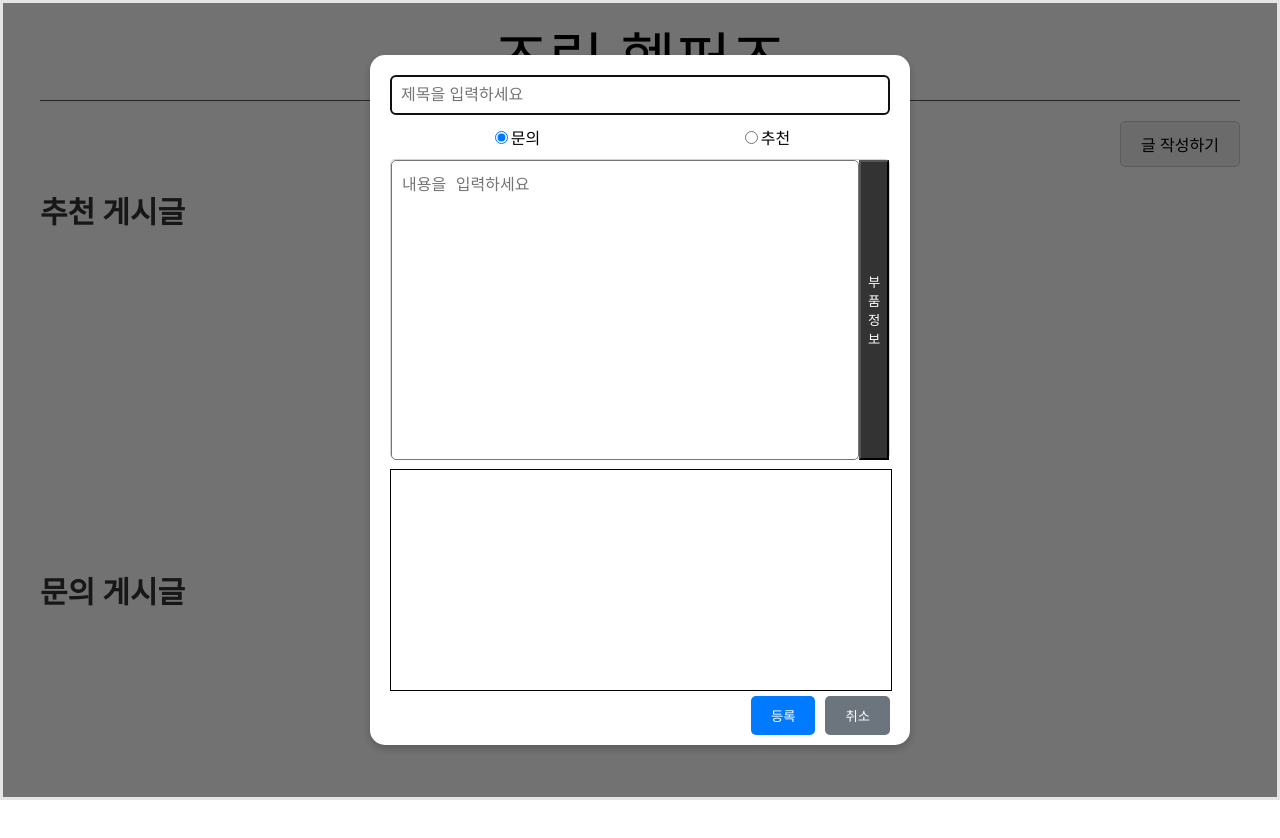
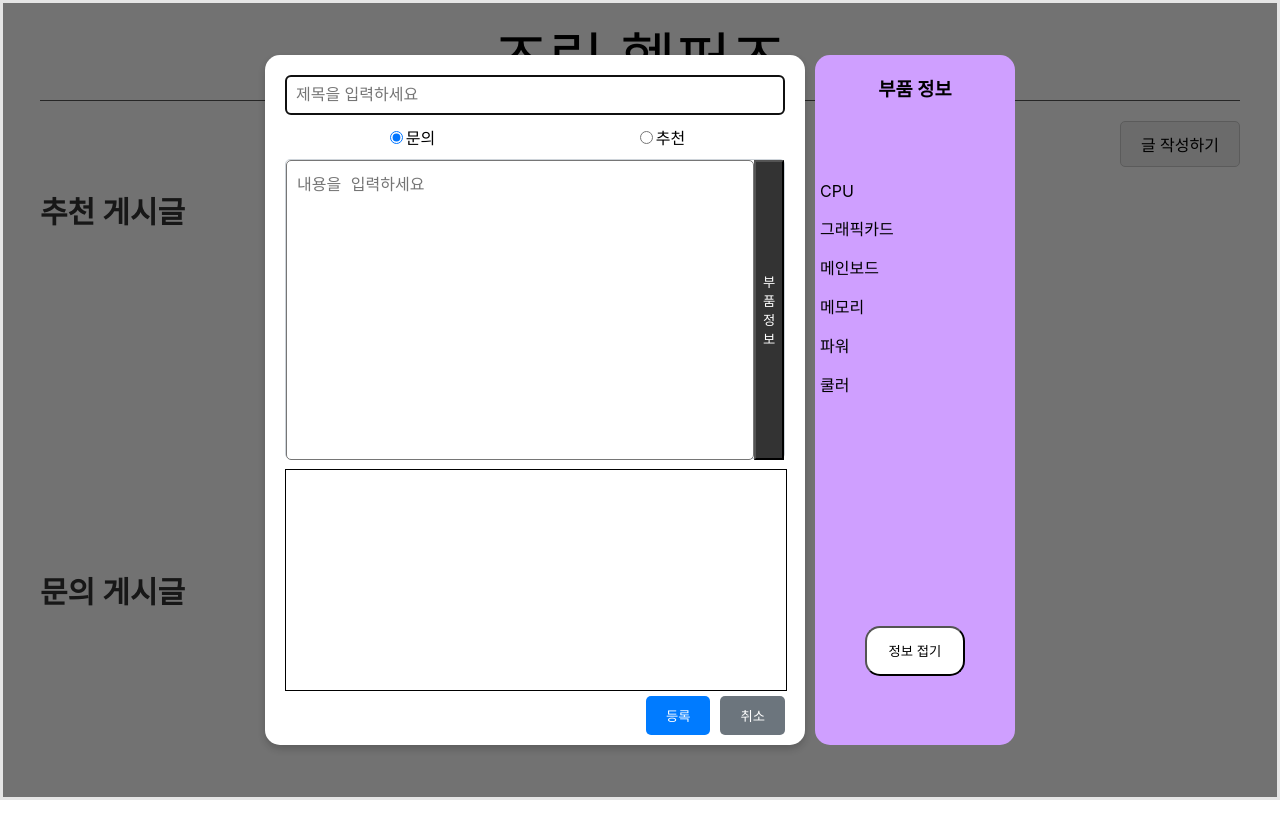
Before and after one commit to 1soo/ComposeHelpers, a React (Create React App) app: page / in a window 1280 px wide. Both pictures are taken after a click on the button "글 작성하기". Shown: the top 838 px of the page. Built offline with nearby package versions, Linux system fonts and the light colour scheme; the HTML template or start-up script is replaced by a standard one.

Commit message:
부품 정보 창 수정

```diff
--- a/src/Post/PostModal.js
+++ b/src/Post/PostModal.js
@@ -1,7 +1,7 @@
 import React, { useState, useEffect, useRef } from "react";
 import styles from "./styles";
 
-function PostModal(props){
+function PostModal(props) {
     // 수정 중인지 여부
     const [EditProcess, setEditProcess] = useState(false);
     // 게시글 아이템 데이터
@@ -20,7 +20,7 @@ function PostModal(props){
     const modalRef = useRef();
 
     // 컴포넌트 생성시 값들 초기화
-    useEffect(()=>{
+    useEffect(() => {
         modalRef.current.showModal();
         // 아이템 클릭 시
         if (props.item) {
@@ -119,12 +119,12 @@ function PostModal(props){
     }
 
     // 부품 정보 열기 버튼 핸들러
-    function PartOpenHandler(event){
+    function PartOpenHandler(event) {
         setPartsOn(true);
     }
 
     // 부품 정보 닫기 버튼 핸들러
-    function PartCloseHandler(event){
+    function PartCloseHandler(event) {
         setPartsOn(false);
     }
 
@@ -162,29 +162,94 @@ function PostModal(props){
             <h3>부품 정보</h3>
 
             <div className="partsList" style={styles.partsList}>
+                <div className="partsBox" style={styles.partsBox}>
+                    <label style={styles.partsLabel}>
+                        <span style={styles.partsTitle}>CPU</span>
+                        <input type="text" style={styles.partsText} />
+                    </label>
+                </div>
 
-                    <button style={styles.partBtn}>CPU</button>
+                <div className="partsBox" style={styles.partsBox}>
+                    <label style={styles.partsLabel}>
+                        <span style={styles.partsTitle}>그래픽카드</span>
+                        <input type="text" style={styles.partsText} />
+                    </label>
+                </div>
 
+                <div className="partsBox" style={styles.partsBox}>
+                    <label style={styles.partsLabel}>
+                        <span style={styles.partsTitle}>메인보드</span>
+                        <input type="text" style={styles.partsText} />
+                    </label>
+                </div>
 
+                <div className="partsBox" style={styles.partsBox}>
+                    <label style={styles.partsLabel}>
+                        <span style={styles.partsTitle}>메모리</span>
+                        <input type="text" style={styles.partsText} />
+                    </label >
+                </div>
 
-                    <button style={styles.partBtn}>그래픽카드</button>
+                <div className="partsBox" style={styles.partsBox}>
+                    <label style={styles.partsLabel}>
+                        <span style={styles.partsTitle}>파워</span>
+                        <input type="text" style={styles.partsText} />
+                    </label>
+                </div>
 
+                <div className="partsBox" style={styles.partsBox}>
+                    <label style={styles.partsLabel}>
+                        <span style={styles.partsTitle}>쿨러</span>
+                        <input type="text" style={styles.partsText} />
+                    </label>
+                </div>
+            </div>
 
+            <div className="buttonContainer" style={styles.buttonContainer}>
+                <button className="closeInfoBtn" style={styles.closeInfoBtn} onClick={PartCloseHandler}>정보 접기</button>
+            </div>
+        </div>
 
-                    <button style={styles.partBtn}>메인보드</button>
+    let viewModal =
+        <div id="partsModal" style={styles.partsModal}>
+            <h3>부품 정보</h3>
 
+            <div className="partsList" style={styles.partsList}>
+                <div className="partsBox" style={styles.partsBox}>
+                    <label style={styles.partsLabel}>
+                        <span style={styles.partsTitle}>CPU</span>
+                    </label>
+                </div>
 
+                <div className="partsBox" style={styles.partsBox}>
+                    <label style={styles.partsLabel}>
+                        <span style={styles.partsTitle}>그래픽카드</span>
+                    </label>
+                </div>
 
-                    <button style={styles.partBtn}>메모리</button>
+                <div className="partsBox" style={styles.partsBox}>
+                    <label style={styles.partsLabel}>
+                        <span style={styles.partsTitle}>메인보드</span>
+                    </label>
+                </div>
 
+                <div className="partsBox" style={styles.partsBox}>
+                    <label style={styles.partsLabel}>
+                        <span style={styles.partsTitle}>메모리</span>
+                    </label >
+                </div>
 
+                <div className="partsBox" style={styles.partsBox}>
+                    <label style={styles.partsLabel}>
+                        <span style={styles.partsTitle}>파워</span>
+                    </label>
+                </div>
 
-                    <button style={styles.partBtn}>파워</button>
-
-
-
-                    <button style={styles.partBtn}>쿨러</button>
-
+                <div className="partsBox" style={styles.partsBox}>
+                    <label style={styles.partsLabel}>
+                        <span style={styles.partsTitle}>쿨러</span>
+                    </label>
+                </div>
             </div>
 
             <div className="buttonContainer" style={styles.buttonContainer}>
@@ -269,7 +334,7 @@ function PostModal(props){
                         {buttonOutput}
                     </div>
                 </div>
-                {partsOn && partsModal}
+                {partsOn ? partsModal : viewModal}
             </dialog>
         </>
 
--- a/src/Post/styles.js
+++ b/src/Post/styles.js
@@ -263,10 +263,7 @@ const styles = {
     },
 
     partsList: {
-        listStyle: 'none',
-        display: 'flex',
-        flexDirection: 'column',
-        alignItems: 'center'
+        margin: "80px 0"
     },
 
     partsModal: {
@@ -274,16 +271,25 @@ const styles = {
         borderRadius: '15px',
         marginLeft: '10px',
         width: '200px',
-        height: '590px',
+        height: '690px',
         textAlign: 'center'
     },
 
-    partBtn: {
+    partsLabel: {
+        display: "flex"
+    },
+
+    partsBox: {
+        margin: "15px 0"
+    },
+
+    partsText: {
         backgroundColor: 'transparent',
-        width: '150px',
-        height: '50px',
-        margin: '5px 0',
+        width: '100px',
+        height: '25px',
         borderRadius: '15px',
+        marginLeft: "auto"
+
     },
     buttonContainer: {
         marginTop: '100px'
@@ -293,7 +299,12 @@ const styles = {
         backgroundColor: 'white',
         borderRadius: '15px',
         width: '100px',
-        height: '50px'
+        height: '50px',
+        marginTop: "130px"
+    },
+
+    partsTitle: {
+        marginLeft: "5px"
     }
 }
 
```
